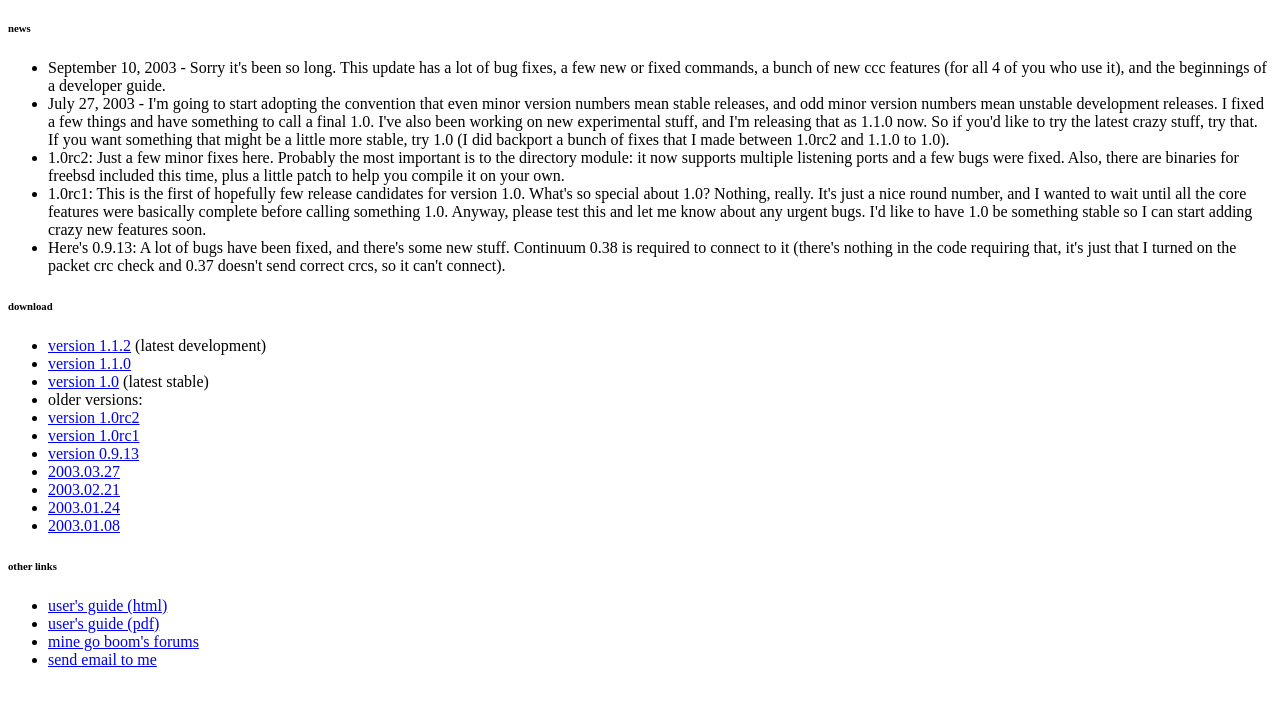
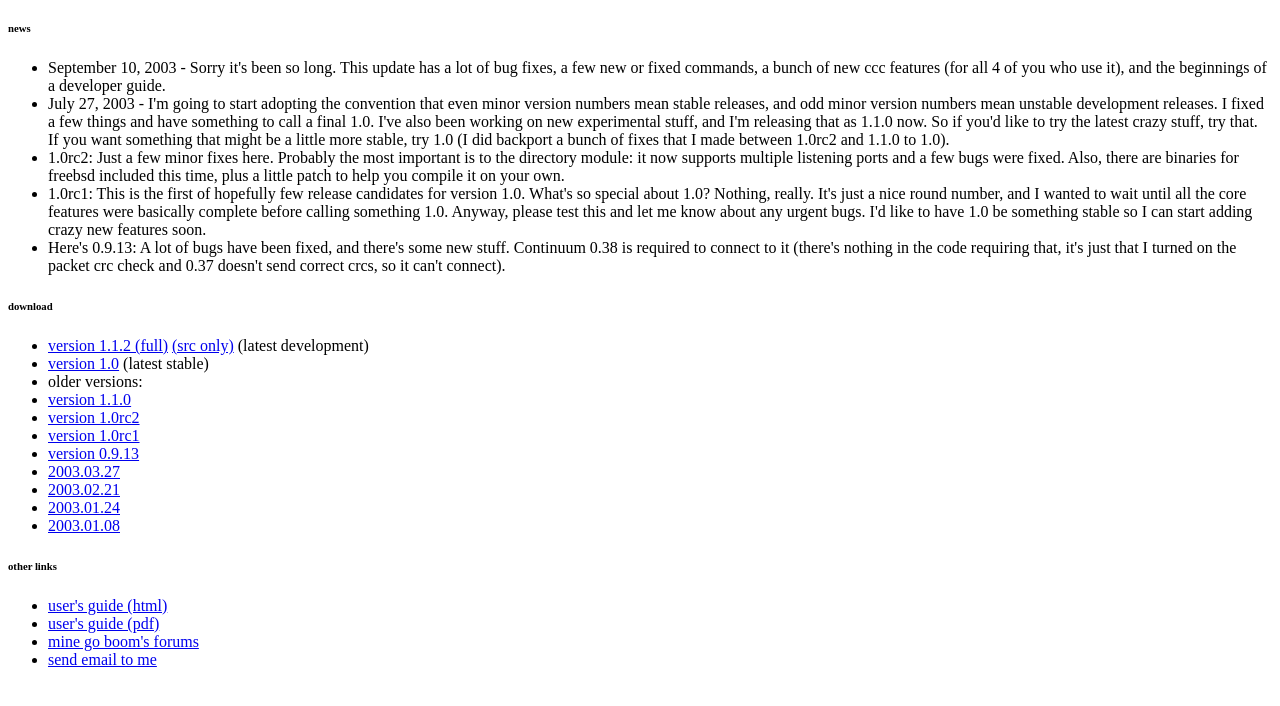
Before and after one commit to ss-continuum/asss, a plain HTML site: page doc/sscx-page/index.html in a window 1280 px wide. Shown: the part 76-782 px from the top of the page. Drawn offline with Linux system fonts and the light colour scheme.

Commit message:
a few more updates for 1.1.2 release.

```diff
--- a/doc/sscx-page/index.html
+++ b/doc/sscx-page/index.html
@@ -51,10 +51,11 @@
 
 	<h6>download</h6>
 	<ul>
-		<li><a href="asss-1.1.2.tar.gz">version 1.1.2</a> (latest development)
-		<li><a href="asss-1.1.0.tar.gz">version 1.1.0</a>
+		<li><a href="asss-1.1.2.tar.gz">version 1.1.2 (full)</a>
+			<a href="asss-1.1.2-srconly.tar.gz">(src only)</a> (latest development)
 		<li><a href="asss-1.0.tar.gz">version 1.0</a> (latest stable)
 		<li>older versions:
+		<li><a href="asss-1.1.0.tar.gz">version 1.1.0</a>
 		<li><a href="asss-1.0rc2.tar.gz">version 1.0rc2</a>
 		<li><a href="asss-1.0rc1.tar.gz">version 1.0rc1</a>
 		<li><a href="asss-0.9.13.tar.gz">version 0.9.13</a>
```
Also changed, not shown: dist/news.txt, 4 other files.
